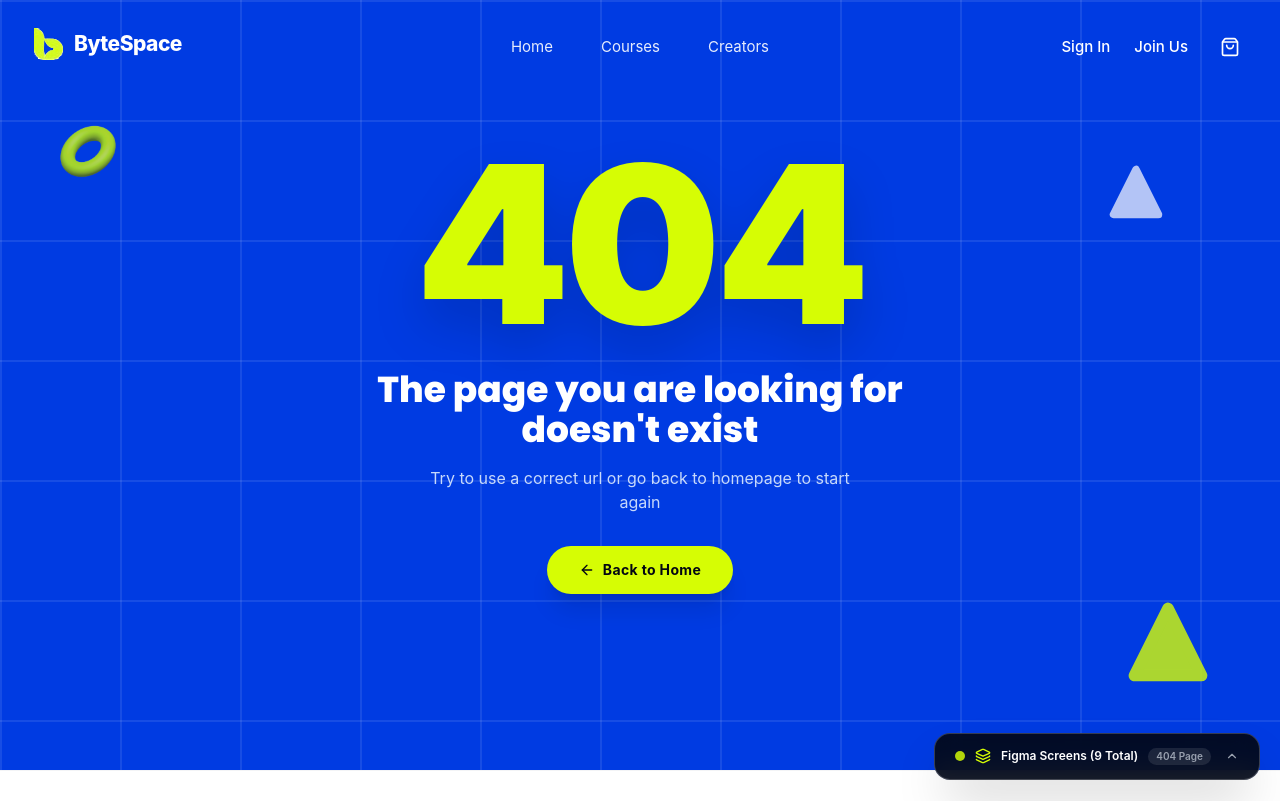
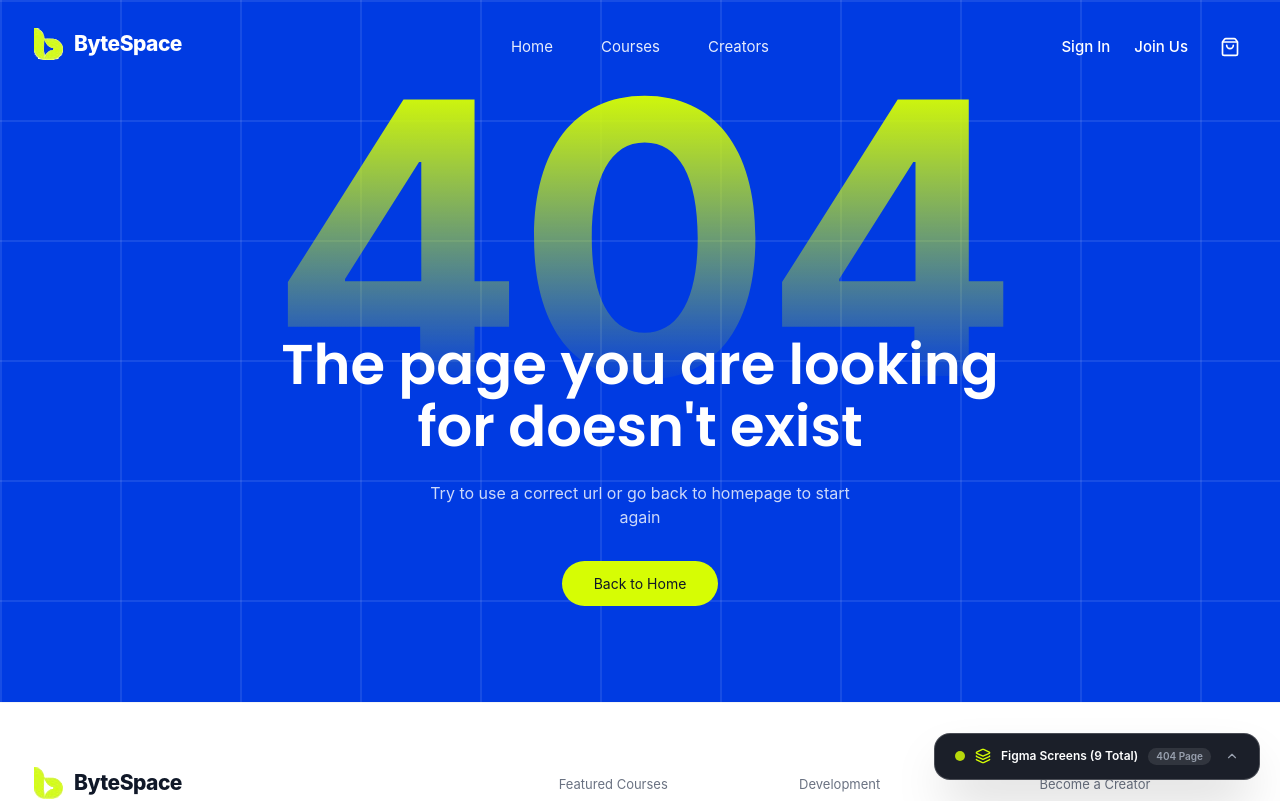
Before and after one commit to Sharif2023/ByteSpace, a React (Vite) app: page /404 in a window 1280 px wide. Shown: the top 801 px of the page. Built offline with nearby package versions, Linux system fonts and the light colour scheme.

Commit message:
completed not found page

```diff
--- a/src/components/pages/NotFoundPage.jsx
+++ b/src/components/pages/NotFoundPage.jsx
@@ -1,64 +1,49 @@
 import React from 'react';
 import Navbar from '../common/Navbar';
 import Footer from '../common/Footer';
-import { LimeTorus, LimePyramid, WhitePyramid } from '../common/Decorations';
-import { ArrowLeft } from 'lucide-react';
 
 export default function NotFoundPage({ onNavigate }) {
   return (
     <div className="min-h-screen bg-white text-gray-900 flex flex-col font-sans">
 
-      {/* Persian Blue Grid Section matching Frame 3 */}
-      <div className="bytespace-grid-bg text-white pt-2 pb-24 sm:pb-32 relative overflow-hidden flex-grow flex flex-col justify-between">
+      {/* Persian Blue Grid Section */}
+      <div className="bytespace-grid-bg text-white pt-2 flex-grow flex flex-col justify-between">
 
         <Navbar activePage="notfound" onNavigate={onNavigate} />
 
-        {/* 3D Shapes */}
-        <div className="absolute top-28 left-12 pointer-events-none opacity-80 hidden sm:block">
-          <LimeTorus className="w-20 h-20" />
-        </div>
-        <div className="absolute bottom-20 right-16 pointer-events-none opacity-80 hidden sm:block">
-          <LimePyramid className="w-24 h-24" />
-        </div>
-        <div className="absolute top-40 right-28 pointer-events-none opacity-70 hidden md:block">
-          <WhitePyramid className="w-16 h-16" />
-        </div>
+        {/* Center Content */}
+        <div className="max-w-4xl mx-auto px-4 text-center pb-24 z-10 flex-grow flex flex-col items-center justify-center relative">
 
-        {/* 404 Center Content */}
-        <div className="max-w-2xl mx-auto px-4 text-center my-auto py-12 z-10">
-
-          {/* Giant Lime 404 matching Figma */}
-          <div className="relative inline-block select-none">
-            <span className="text-[120px] sm:text-[180px] md:text-[220px] font-black font-display tracking-tight text-[#D6FD04] leading-none drop-shadow-2xl">
+          {/* Giant Lime 404 Gradient */}
+          <div className="select-none mb-0 w-full flex justify-center">
+            <span
+              className="text-[180px] sm:text-[250px] md:text-[380px] font-bold font-clash tracking-tight leading-[0.8] bg-gradient-to-b from-[#D6FD04] to-transparent bg-clip-text text-transparent"
+            >
               404
             </span>
           </div>
 
-          <h1 className="text-2xl sm:text-3xl md:text-4xl font-extrabold font-display text-white mt-4">
-            The page you are looking for doesn't exist
+          <h1 className="text-2xl sm:text-2xl md:text-[56px] leading-[1.1] font-semibold font-display text-white -mt-4 sm:-mt-8 md:-mt-14 z-10 relative">
+            The page you are looking<br />for doesn't exist
           </h1>
 
-          <p className="mt-4 text-blue-100/90 text-sm sm:text-base max-w-md mx-auto">
+          <p className="mt-6 text-white/80 text-[15px] sm:text-base max-w-md mx-auto z-10 relative">
             Try to use a correct url or go back to homepage to start again
           </p>
 
-          <div className="mt-8">
+          <div className="mt-8 z-10 relative">
             <button
               onClick={() => onNavigate('home')}
-              className="px-8 py-3.5 rounded-full bg-[#D6FD04] hover:bg-[#c5ea02] text-gray-950 font-bold text-sm tracking-wide transition-all shadow-xl hover:scale-105 inline-flex items-center gap-2 cursor-pointer"
+              className="px-8 py-3 rounded-full bg-[#D6FD04] hover:bg-[#c5ea02] text-gray-900 text-[14px] transition-colors cursor-pointer"
             >
-              <ArrowLeft className="w-4 h-4" />
-              <span>Back to Home</span>
+              Back to Home
             </button>
           </div>
 
         </div>
-
-        <div />
-
       </div>
 
-      {/* Footer matching Frame 3 */}
+      {/* Footer */}
       <Footer onNavigate={onNavigate} />
 
     </div>
```
